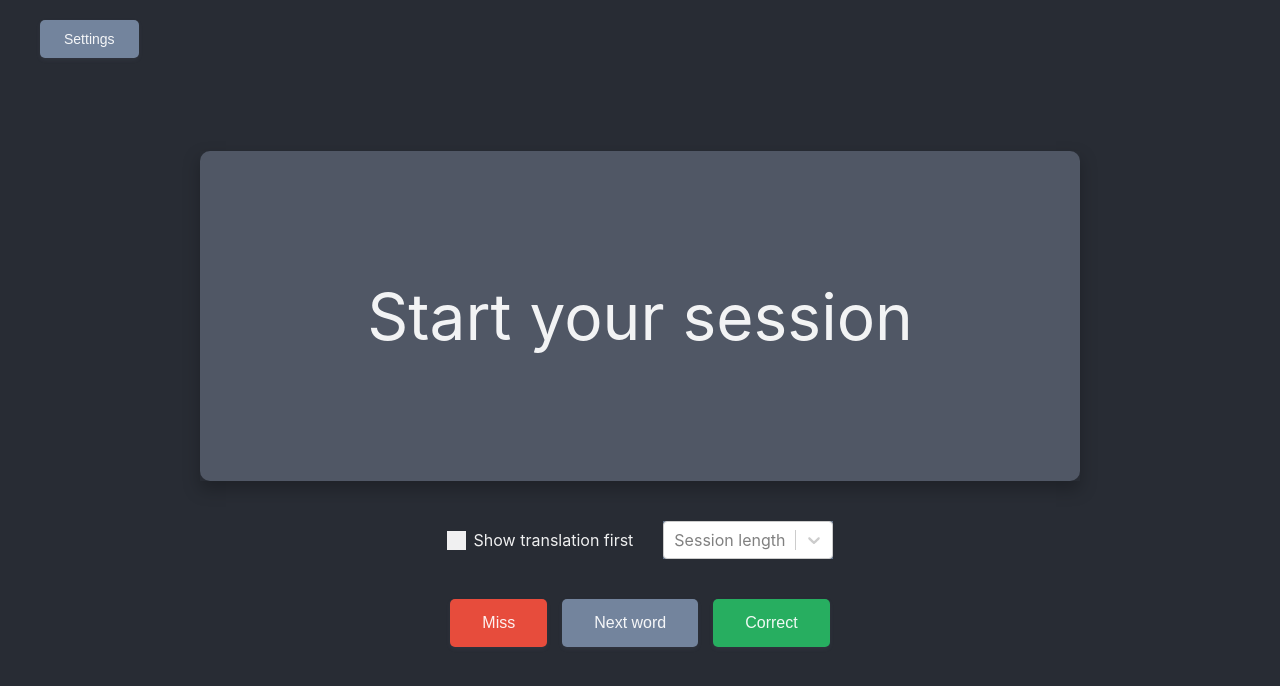
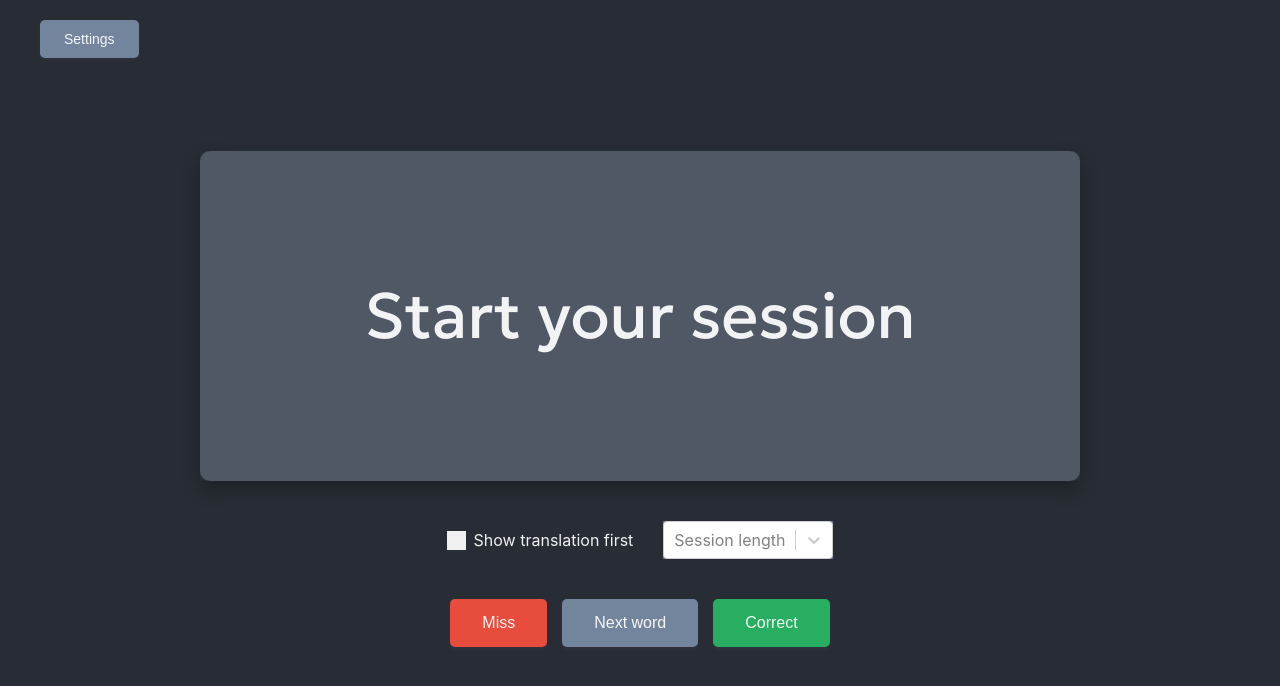
Before and after one commit to azach/lingocards, a React (Create React App) app: page / in a window 1280 px wide. Shown: the top 686 px of the page. Built offline with nearby package versions, Linux system fonts and the light colour scheme.

Commit message:
update card font

```diff
--- a/public/index.html
+++ b/public/index.html
@@ -11,6 +11,11 @@
       user's mobile device or desktop. See https://developers.google.com/web/fundamentals/web-app-manifest/
     -->
     <link rel="manifest" href="%PUBLIC_URL%/manifest.json" />
+
+    <link rel="preconnect" href="https://fonts.googleapis.com">
+    <link rel="preconnect" href="https://fonts.gstatic.com" crossorigin>
+    <link href="https://fonts.googleapis.com/css2?family=Geologica&display=swap" rel="stylesheet">
+
     <!--
       Notice the use of %PUBLIC_URL% in the tags above.
       It will be replaced with the URL of the `public` folder during the build.
--- a/src/Card.css
+++ b/src/Card.css
@@ -18,6 +18,7 @@
   box-shadow: 0 8px 16px 0 rgba(0, 0, 0, 0.25);
   width: 800px;
   height: 250px;
+  font-family: Geologica, sans-serif;;
 }
 
 .card-body:hover {
```
